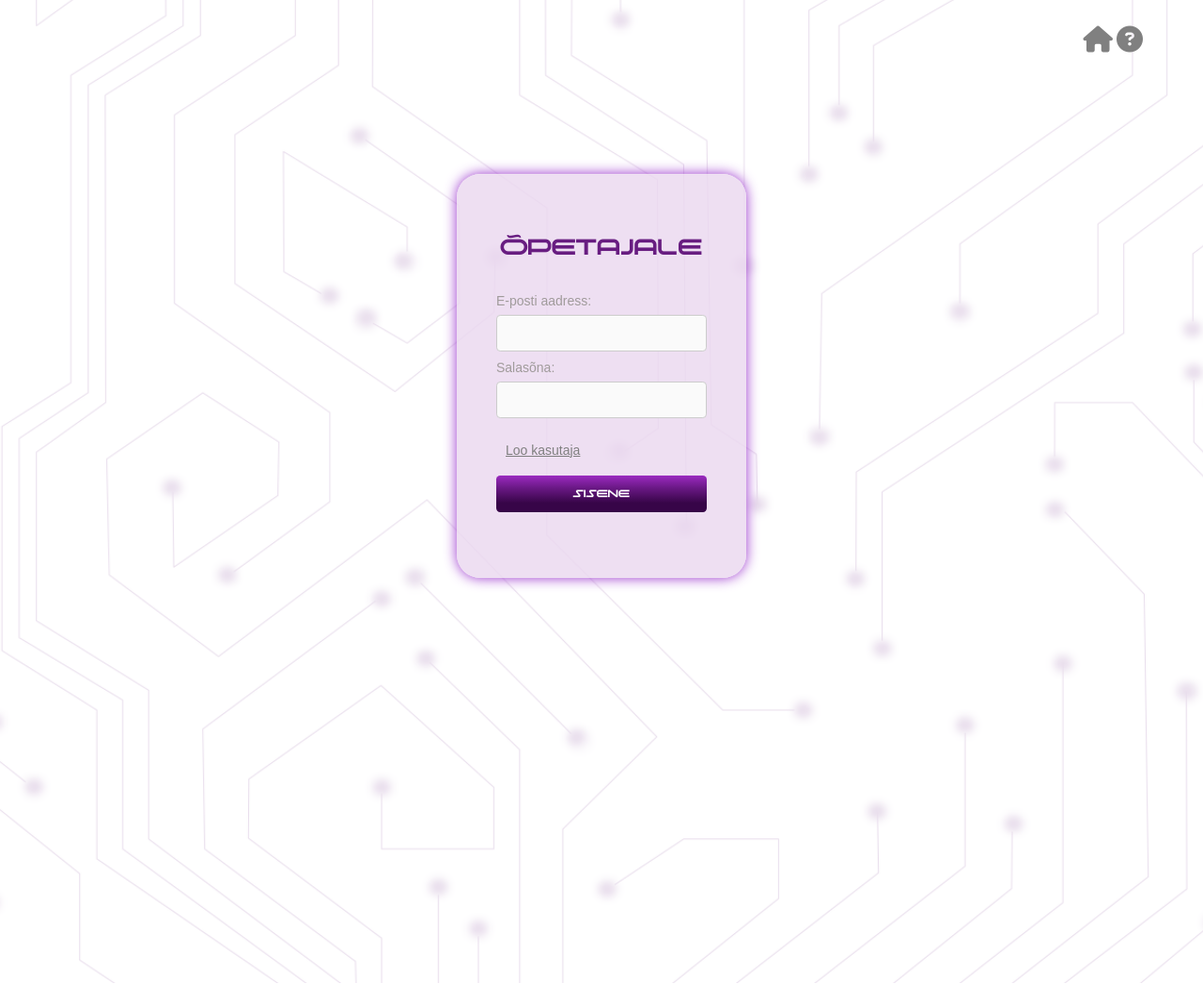
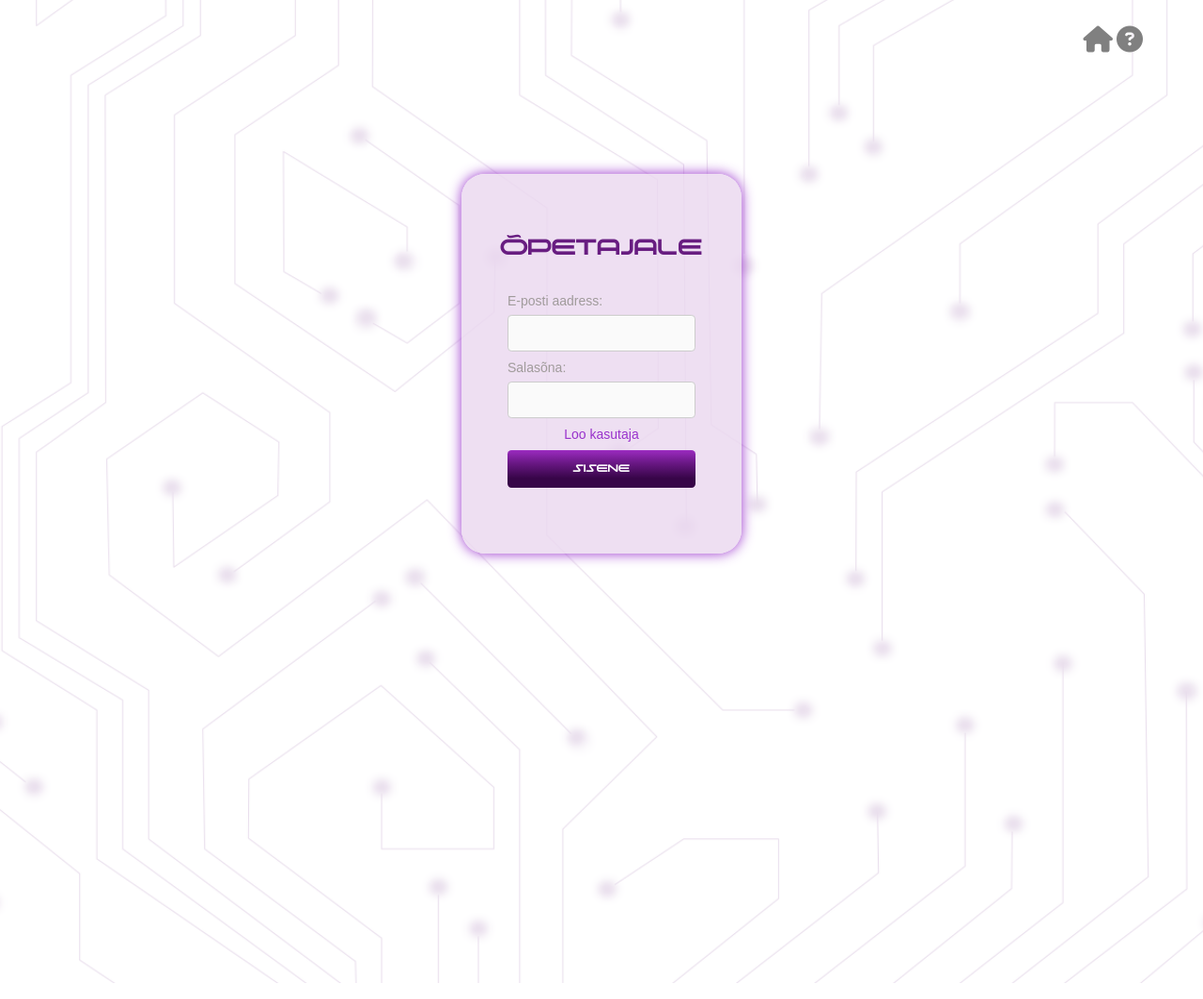
Before and after one commit to elipri/digiseiklusgame, a PHP site: page /login.php in a window 1280 px wide. Shown: the whole page at 94% size. Run offline with PHP 8.4, Linux system fonts and the light colour scheme; data that the repository does not hold is empty; some libraries are stand-ins or nearby versions.

Commit message:
Login parandus: kasutaja loomise link

```diff
--- a/login.php
+++ b/login.php
@@ -73,7 +73,7 @@
                     <input type="text" id="email" name="email" value="<?php echo $email; ?>"><span><?php echo $emailError; ?></span><br />
                     <label for="password">Salasõna:</label><br />
                     <input type="password" id="password" name="password" type="password"><span><?php echo $paroolError; ?></span> <br />
-                    <input type="rega" formaction="rega.php" id="create" value="Loo kasutaja" class="create" />
+                    <a href="rega.php">Loo kasutaja</a>
                     <!-- <input type="submit" formaction="" id="create" value="Parool ununes?" class="create" /> -->
                     <input type="submit" id="login" name="login" value="Sisene" />
 
```
